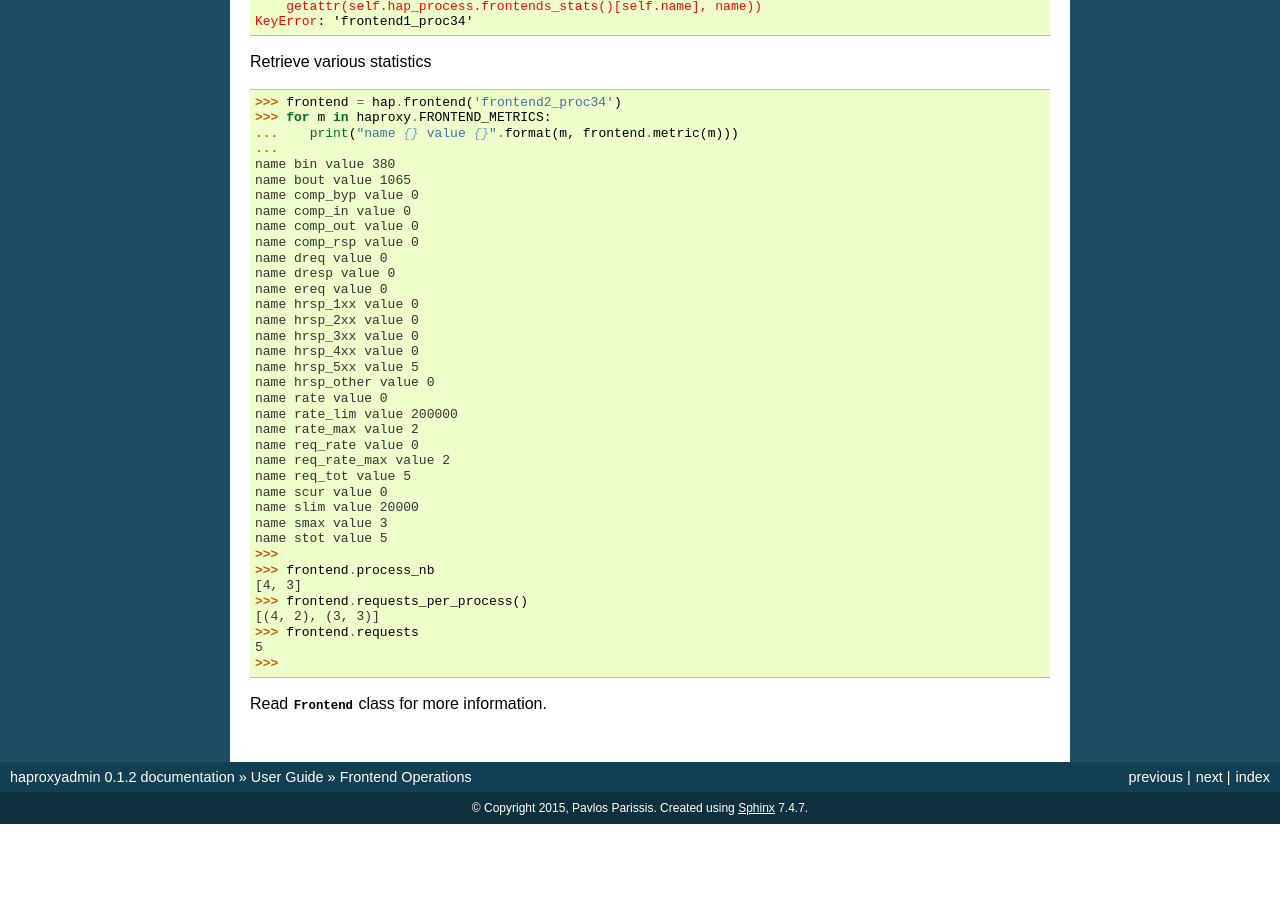
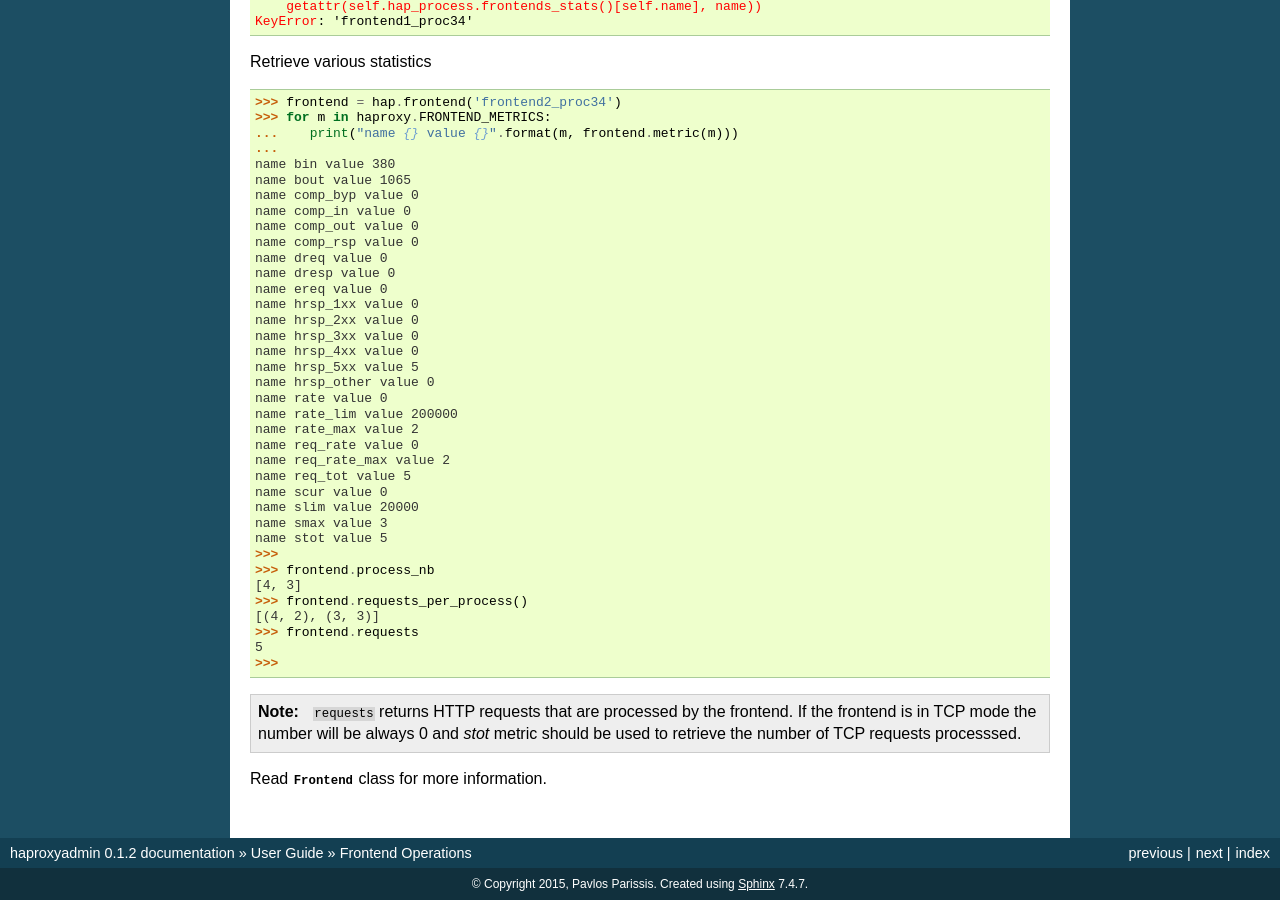
Before and after one commit to unixsurfer/haproxyadmin, a Sphinx documentation site: the page built from docs/source/user/frontend.rst, in a window 1280 px wide and 900 px high, scrolled down 1682 px. Built offline with Sphinx 7.4.7, drawn with Linux system fonts in a browser that asks for light colours; before the commit the page ends 2506 px from its top, so only the background shows below that.

Commit message:
add a note in documentation about request property when frontend is in TCP mode

```diff
--- a/docs/source/user/frontend.rst
+++ b/docs/source/user/frontend.rst
@@ -157,4 +157,11 @@ Retrieve various statistics
     5
     >>>
 
+
+.. note::
+    ``requests`` returns HTTP requests that are processed by the frontend.
+    If the frontend is in TCP mode the number will be always 0 and *stot*
+    metric should be used to retrieve the number of TCP requests processsed.
+
+
 Read :class:`Frontend <.Frontend>` class for more information.
```
